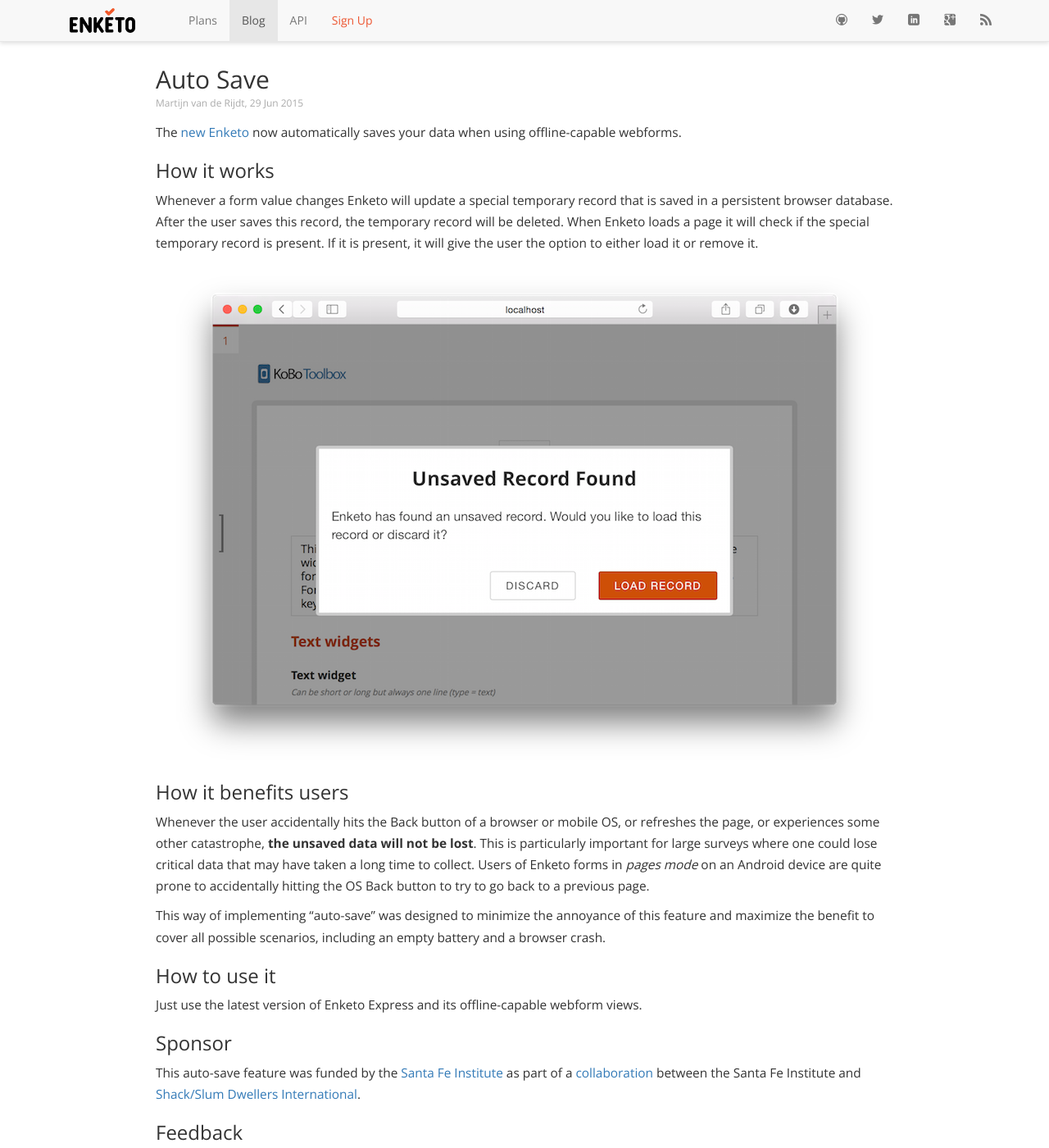
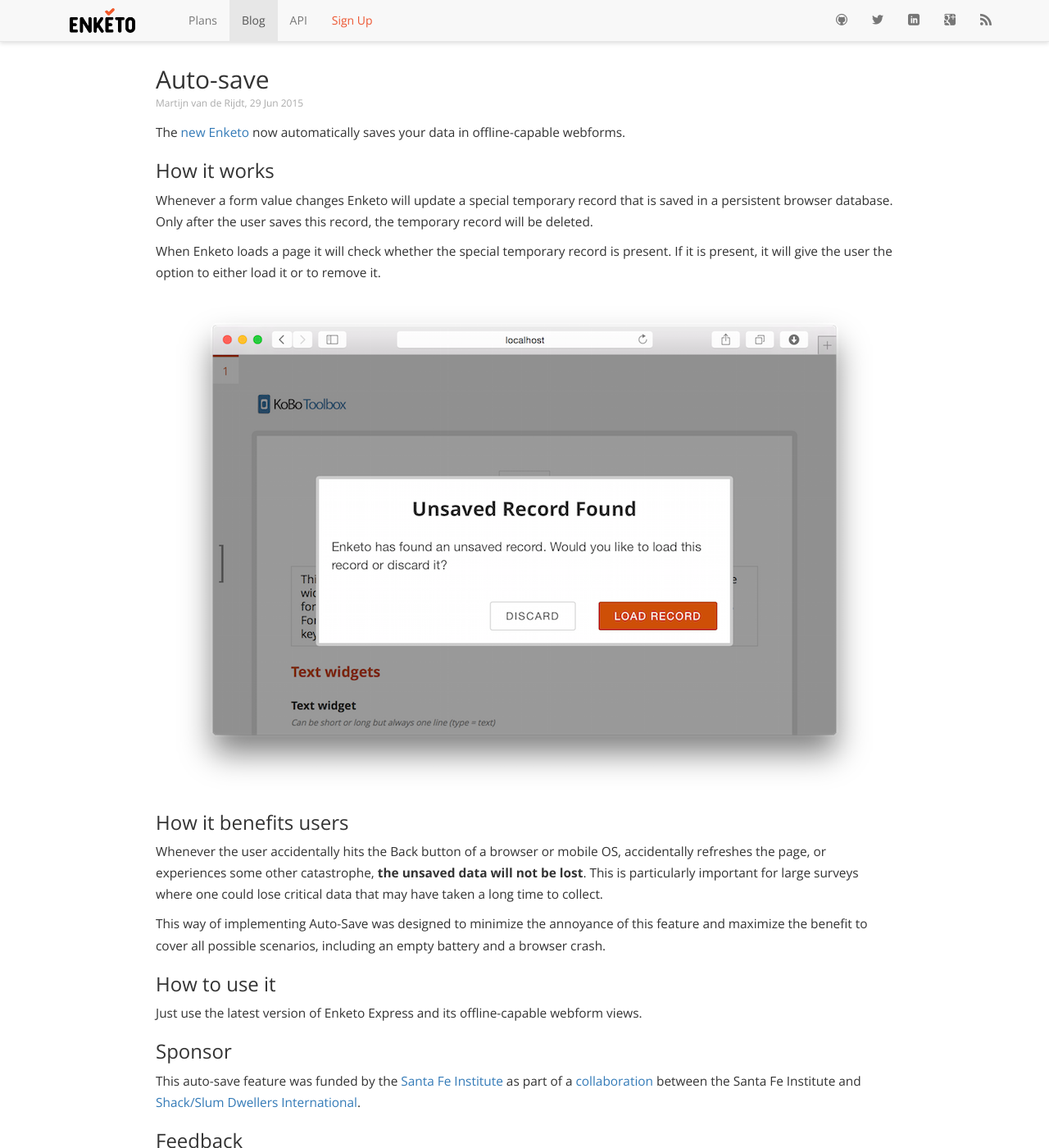
Before and after one commit to enketo/blog, a Jekyll site: the page built from _posts/2015-06-29-auto-save.md, in a window 1280 px wide and 1400 px high. Shown: the whole window at 82% size. Built offline with Jekyll 4.4.1, drawn with Linux system fonts in a browser that asks for light colours; nearby versions of some CDN libraries; Markdown is read by kramdown in place of the engine named in the settings; comment, search, counter and statistics services are not loaded.

Commit message:
edited: auto-save post

```diff
--- a/_posts/2015-06-29-auto-save.md
+++ b/_posts/2015-06-29-auto-save.md
@@ -1,5 +1,5 @@
 ---
-title: Auto Save
+title: Auto-save
 author: Martijn van de Rijdt
 layout: post
 permalink: /auto-save
@@ -9,19 +9,21 @@
   - enketo
 ---
 
-The [new Enketo](/enketo-express) now automatically saves your data when using offline-capable webforms.
+The [new Enketo](/enketo-express) now automatically saves your data in offline-capable webforms.
 
 ### How it works
 
-Whenever a form value changes Enketo will update a special temporary record that is saved in a persistent browser database. After the user saves this record, the temporary record will be deleted. When Enketo loads a page it will check if the special temporary record is present. If it is present, it will give the user the option to either load it or remove it.
+Whenever a form value changes Enketo will update a special temporary record that is saved in a persistent browser database. Only after the user saves this record, the temporary record will be deleted.
+
+When Enketo loads a page it will check whether the special temporary record is present. If it is present, it will give the user the option to either load it or to remove it.
 
 !["Recover"](../files/2015/06/recover.png "Recover Record dialog")
 
 ### How it benefits users
 
-Whenever the user accidentally hits the Back button of a browser or mobile OS, or refreshes the page, or experiences some other catastrophe, **the unsaved data will not be lost**. This is particularly important for large surveys where one could lose critical data that may have taken a long time to collect. Users of Enketo forms in _pages mode_ on an Android device are quite prone to accidentally hitting the OS Back button to try to go back to a previous page.
+Whenever the user accidentally hits the Back button of a browser or mobile OS, accidentally refreshes the page, or experiences some other catastrophe, **the unsaved data will not be lost**. This is particularly important for large surveys where one could lose critical data that may have taken a long time to collect.
 
-This way of implementing "auto-save" was designed to minimize the annoyance of this feature and maximize the benefit to cover all possible scenarios, including an empty battery and a browser crash.
+This way of implementing Auto-Save was designed to minimize the annoyance of this feature and maximize the benefit to cover all possible scenarios, including an empty battery and a browser crash.
 
 ### How to use it
 
```
